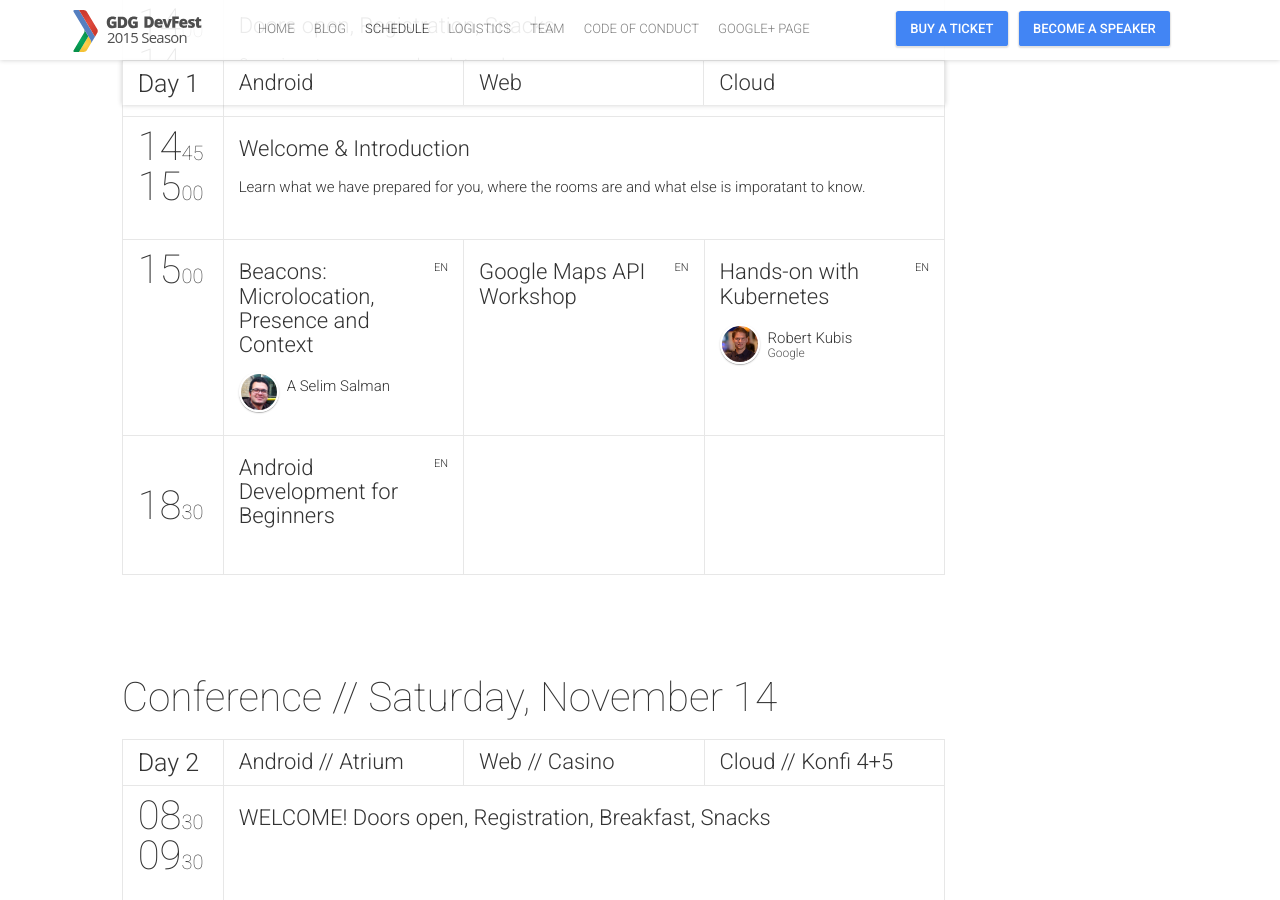
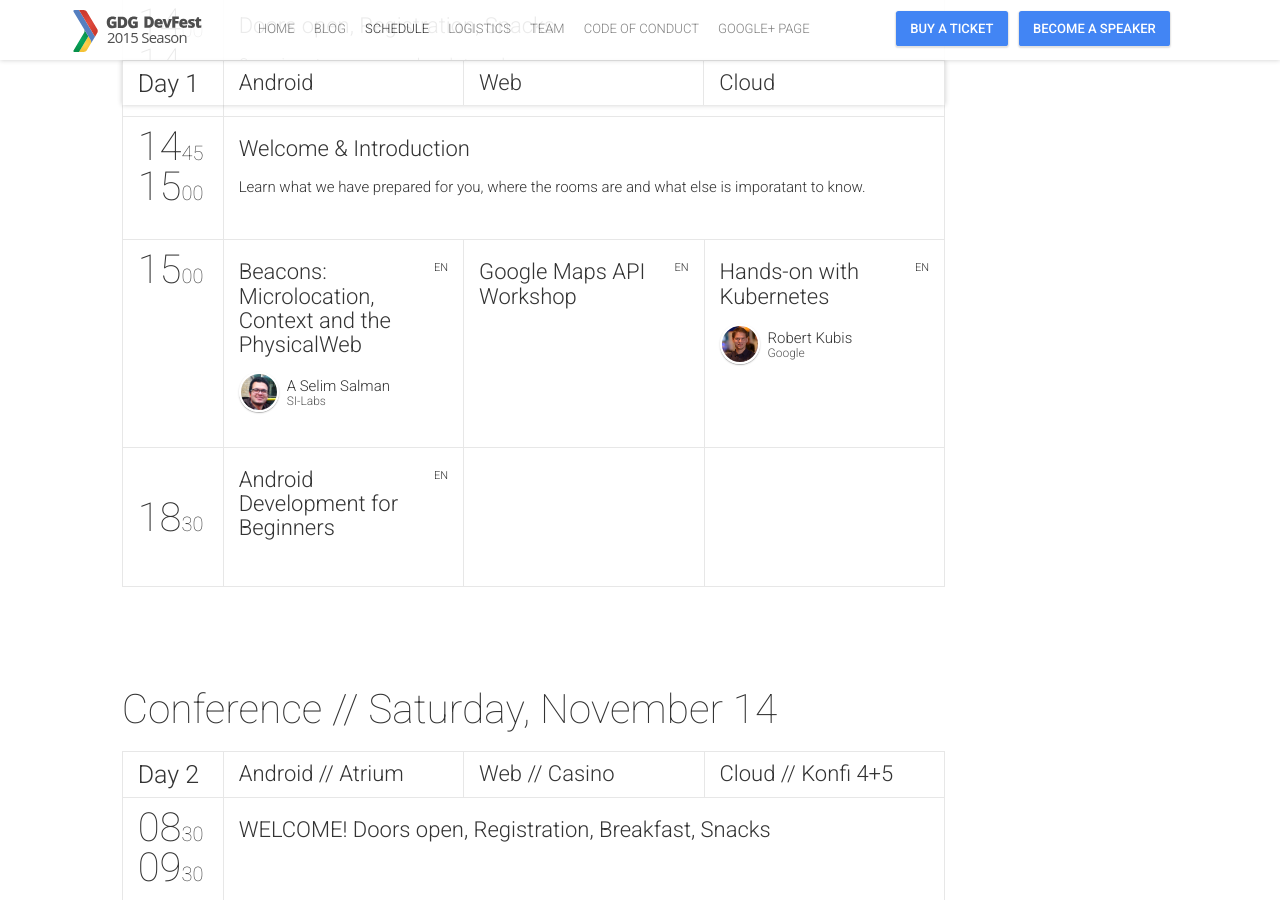
Before and after one commit to devfest-berlin/2015.devfest-berlin.de, a Jekyll site: the page built from schedule.html, in a window 1280 px wide and 900 px high, scrolled down 584 px. Built offline with Jekyll 4.4.1, drawn with Linux system fonts in a browser that asks for light colours; nearby versions of some CDN libraries; comment, search, counter and statistics services are not loaded.

Commit message:
modified details to beacon workshop

```diff
--- a/_data/sessions.yml
+++ b/_data/sessions.yml
@@ -29,7 +29,7 @@
   description: "Learn what we have prepared for you, where the rooms are and what else is imporatant to know."
 -
   id: 203
-  title: "Beacons: Microlocation, Presence and Context"
+  title: "Beacons: Microlocation, Context and the PhysicalWeb"
   description: "An intro to Beacons with different use cases and Hands-on workshop communicating with estimote™ beacons."
   subtype: workshop
   language: en
--- a/_data/speakers.yml
+++ b/_data/speakers.yml
@@ -189,7 +189,7 @@
   name: "A Selim"
   surname: "Salman"
   title: "Diversified Android Engineer"
-  company: ""
+  company: "SI-Labs"
   bio: "Android Engineer based in Berlin. He works in various fields of Information Technology starting with Android 1.5 at 2009, DevOps roles and HCI research in Corporates like HP & Vodafone besides Academia such as TU-Berlin & IMinds. He is intersted in Smart entities within Ubiquitous Computing. He enjoys travelling, Sea-related sports and Pingpong"
   thumbnailUrl: "SelimSalman.png"
   rockstar: true
```
